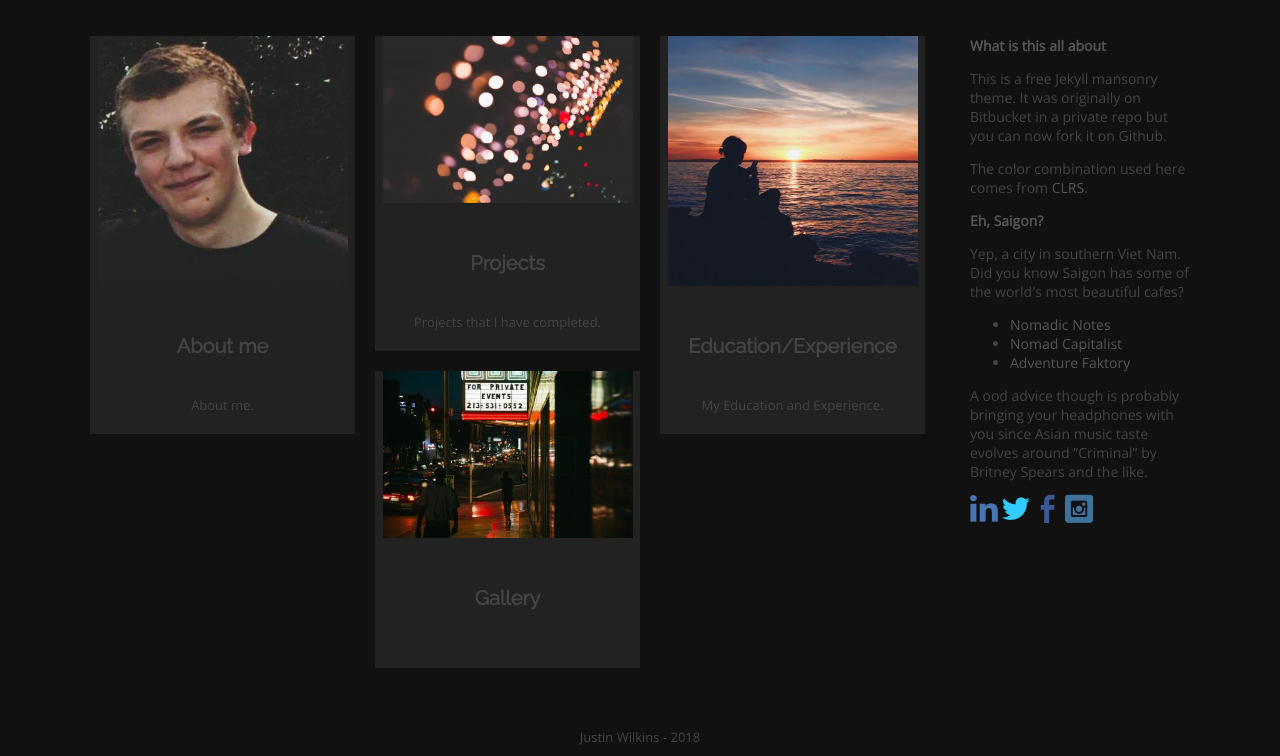
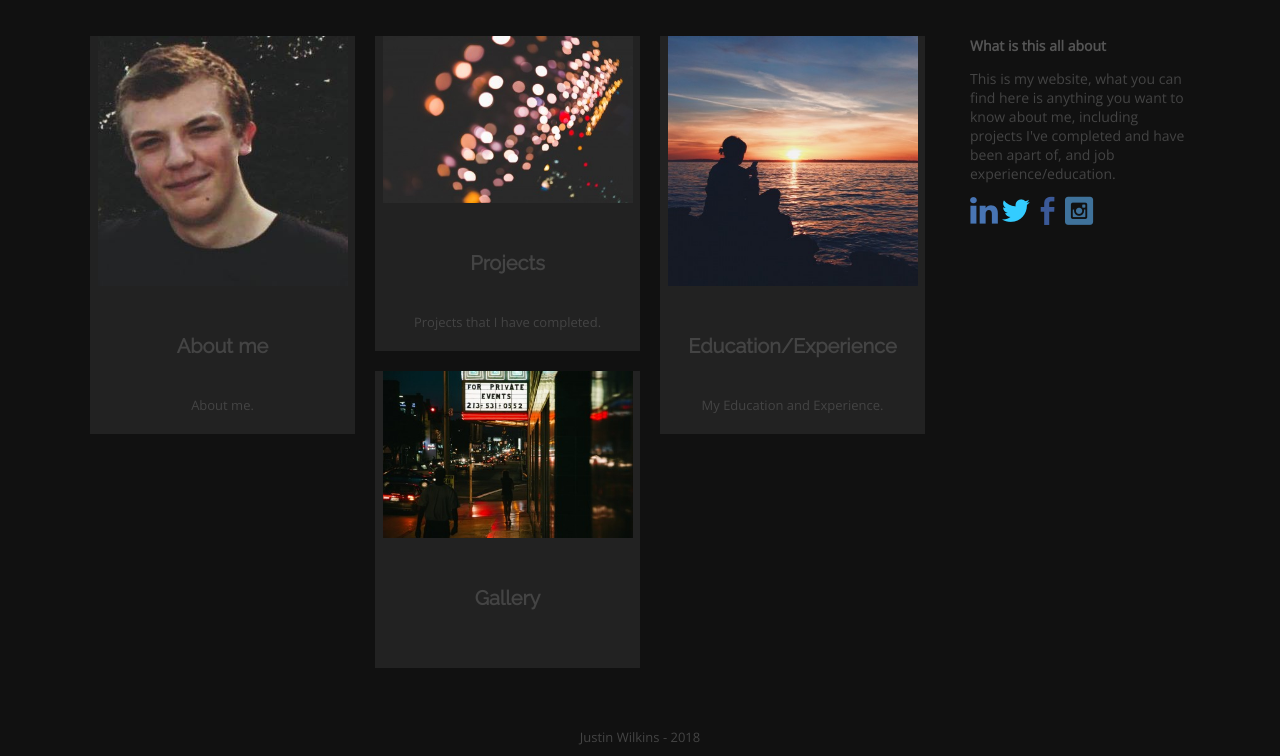
Before and after one commit to JustinWilkins/JustinWilkins.github.io, a Jekyll site: the page built from index.html, in a window 1280 px wide, cut to the strip 193-949 px from the top of the page. Built offline with Jekyll 4.4.1, drawn with Linux system fonts in a browser that asks for light colours; some web fonts are replaced.

Commit message:
Update sidebar.html

```diff
--- a/_includes/sidebar.html
+++ b/_includes/sidebar.html
@@ -1,22 +1,7 @@
 <b>What is this all about</b>
 <p>
-  This is a free Jekyll mansonry theme. It was originally on Bitbucket in a private repo but you can now fork it on Github.
-</p>
-<p>
-The color combination used here comes from <a href="http://clrs.cc" target="_blank">CLRS</a>.
-</p>
-<b>Eh, Saigon?</b>
-<p>
-Yep, a city in southern Viet Nam. Did you know Saigon has some of the world's most beautiful cafes?
-  <ul>
-    <li><a href="http://www.nomadicnotes.com/travel-blog/ho-chi-minh-city-cafes/">Nomadic Notes</a></li>
-    <li><a href="http://nomadcapitalist.com/2016/01/11/best-cafes-in-se-asia-for-high-achieving-nomads/">Nomad Capitalist</a></li>
-    <li><a href="http://www.adventurefaktory.com/vietnam-the-ultimate-saigon-cafes-list/">Adventure Faktory</a></li>
-  </ul>
-</p>
-
-<p>
-  A ood advice though is probably bringing your headphones with you since Asian music taste evolves around ”Criminal” by Britney Spears and the like.
+  This is my website, what you can find here is anything you want to know about me, including projects I've completed and have been apart of,
+  and job experience/education.
 </p>
 
 <a href="{{site.linkedin}}">
```
